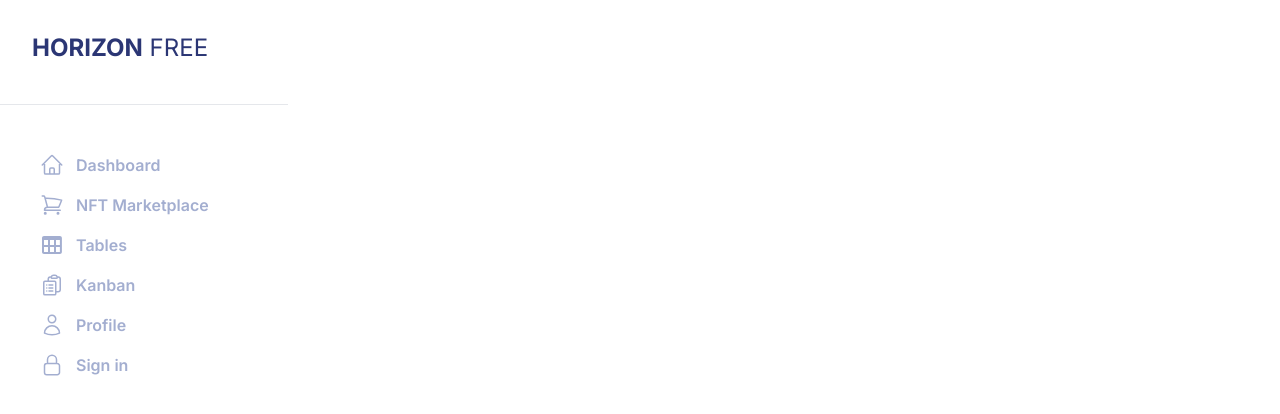
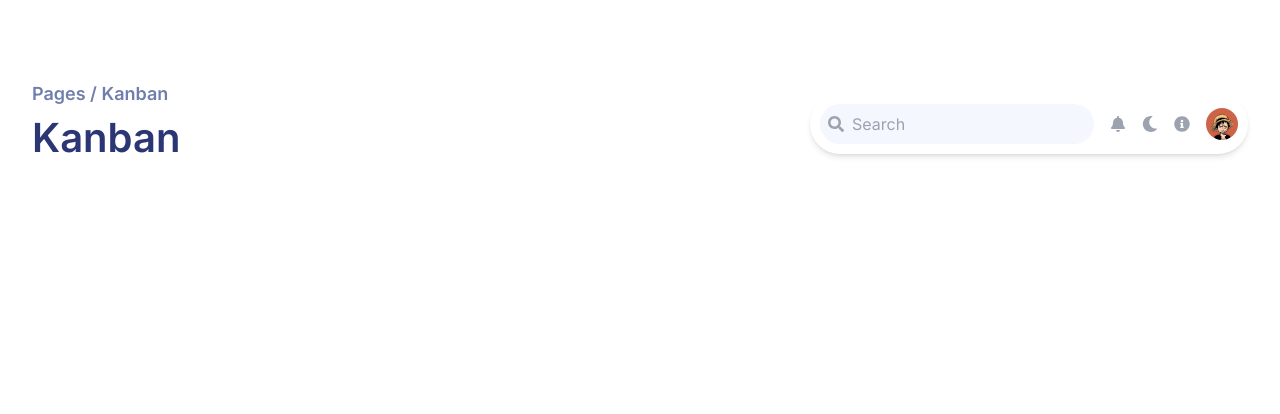
Before and after one commit to gitSuyog404/admin-dashboard, a Next.js app in the folder admin-fe/: page / in a window 1280 px wide. Shown: the top 414 px of the page. Built offline with nearby package versions, Linux system fonts and the light colour scheme.

Commit message:
topbar done

```diff
--- a/admin-fe/app/page.tsx
+++ b/admin-fe/app/page.tsx
@@ -1,10 +1,10 @@
-import Sidebar from "@/components/Sidebar";
+import Topbar from "@/components/Topbar";
 import Image from "next/image";
 
 export default function Home() {
   return (
     <div>
-      <Sidebar />
+      <Topbar />
     </div>
   );
 }
--- /dev/null
+++ b/admin-fe/components/Topbar.tsx
@@ -0,0 +1,36 @@
+import React from "react";
+import { FaBell, FaInfoCircle, FaMoon, FaSearch } from "react-icons/fa";
+
+const Topbar = () => {
+  return (
+    <div className="bg-transparent flex items-center justify-between px-8 my-[5rem]">
+      <div className=" font-semibold flex flex-col ">
+        <p className="text-lg text-[#707EAE] ">Pages / Kanban</p>
+        <h1 className="text-[2.5rem] text-[#2B3674]">Kanban</h1>
+      </div>
+
+      <div className="flex items-center bg-white p-2.5 rounded-full shadow-md">
+        <div className="flex items-center bg-[#F4F7FE] p-2 rounded-full">
+          <FaSearch className="text-gray-400" />
+          <input
+            type="text"
+            placeholder="Search"
+            className="ml-2 outline-none bg-transparent"
+          />
+        </div>
+        <div className="flex items-center space-x-4 ml-4">
+          <FaBell className="text-gray-400" />
+          <FaMoon className="text-gray-400" />
+          <FaInfoCircle className="text-gray-400" />
+          <img
+            src="/luffy.jpg"
+            alt="Profile"
+            className="w-8 h-8 rounded-full"
+          />
+        </div>
+      </div>
+    </div>
+  );
+};
+
+export default Topbar;
```
Also changed, not shown: admin-fe/public/luffy.jpg (added).
